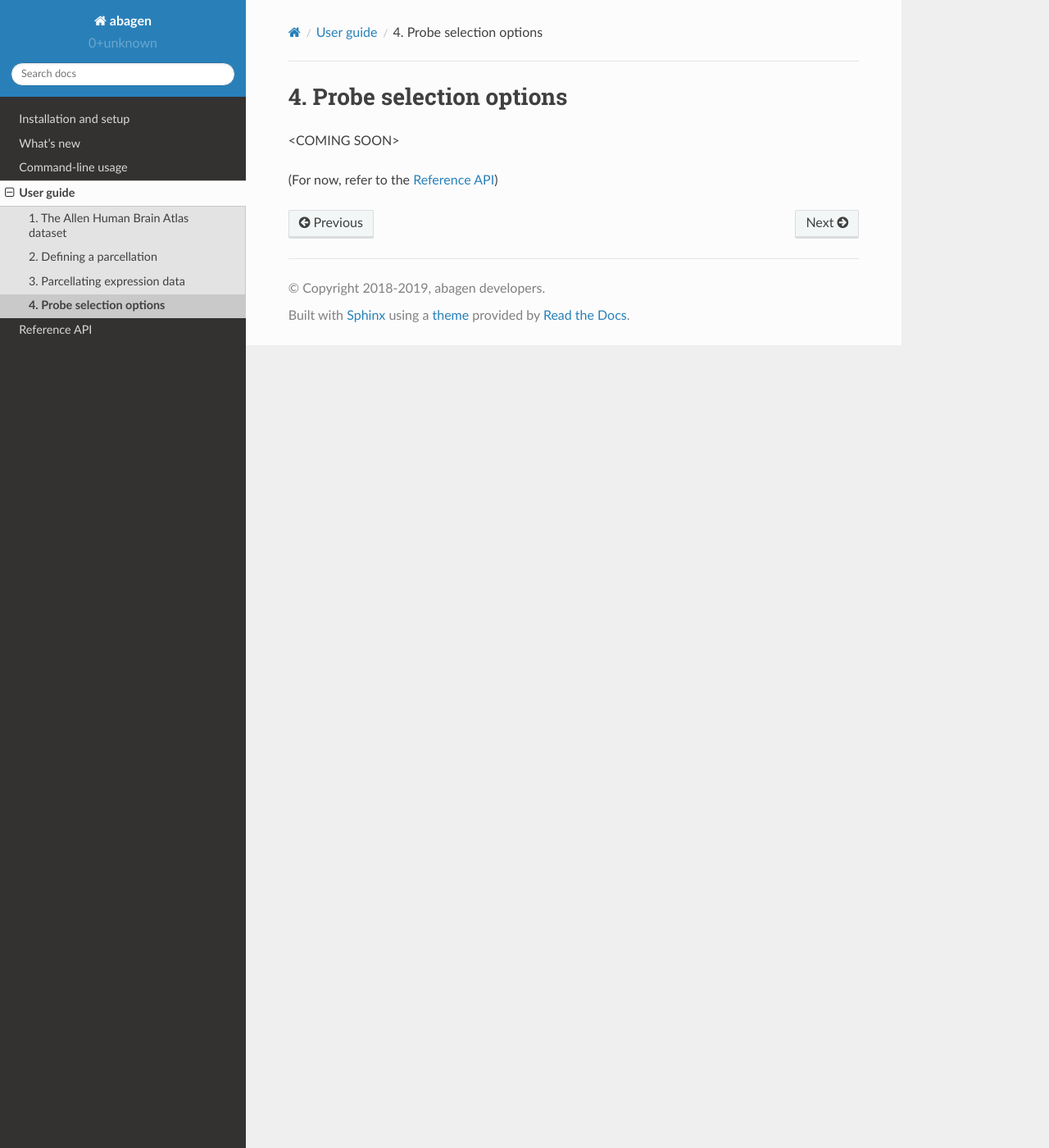
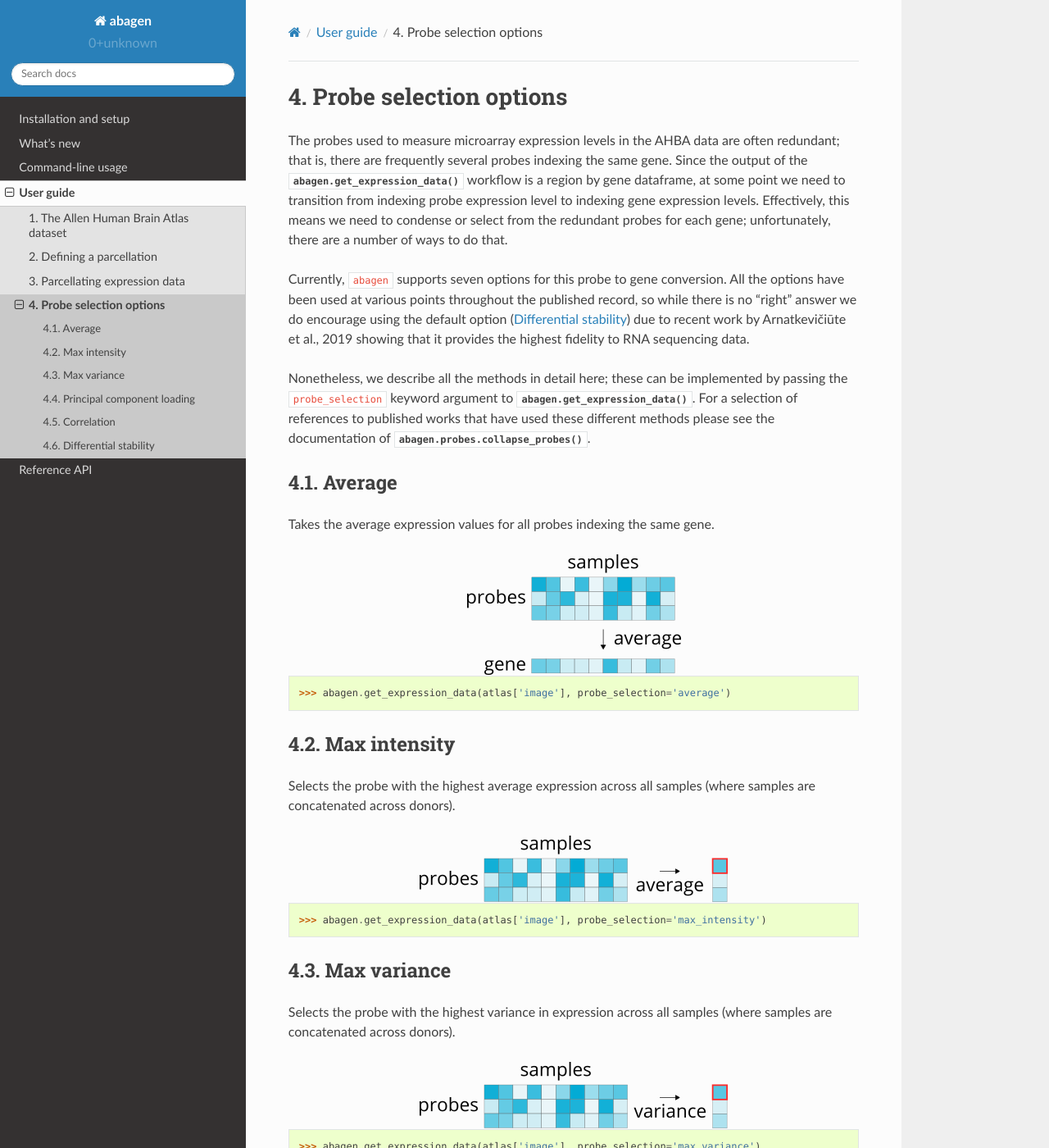
Before and after one commit to rmarkello/abagen, a Sphinx documentation site: the page built from docs/user_guide/probes.rst, in a window 1280 px wide and 1400 px high. Shown: the whole window at 82% size. Built offline with Sphinx 7.4.7 and the Read the Docs theme 2.0.0, drawn with Linux system fonts in a browser that asks for light colours; some of the changed text lies outside the part shown.

Commit message:
[DOC] Documentation on probe selection methods
With figures!

```diff
--- a/docs/user_guide/download.rst
+++ b/docs/user_guide/download.rst
@@ -74,7 +74,7 @@ microarray dataset:
 You can load the data in these files using the :mod:`abagen.io` functions.
 There are IO functions for each of the five file types; you can get more
 information on the functions and the data contained in each file type by
-looking at the ref:`api_ref`. Notably, all IO functions return
+looking at the :ref:`api_ref`. Notably, all IO functions return
 ``pandas.DataFrame`` objects for ease-of-use.
 
 For example, you can load the annotation file for the first donor with:
--- a/docs/user_guide/probes.rst
+++ b/docs/user_guide/probes.rst
@@ -3,6 +3,105 @@
 Probe selection options
 =======================
 
-<COMING SOON>
+The probes used to measure microarray expression levels in the AHBA data are
+often redundant; that is, there are frequently several probes indexing the same
+gene. Since the output of the :func:`abagen.get_expression_data` workflow is a
+region by gene dataframe, at some point we need to transition from indexing
+probe expression level to indexing gene expression levels. Effectively, this
+means we need to condense or select from the redundant probes for each gene;
+unfortunately, there are a number of ways to do that.
 
-(For now, refer to the :ref:`api_ref`)
+Currently, ``abagen`` supports seven options for this probe to gene conversion.
+All the options have been used at various points throughout the published
+record, so while there is no "right" answer we do encourage using the default
+option (`Differential stability`_) due to recent work by Arnatkevičiūte et al.,
+2019 showing that it provides the highest fidelity to RNA sequencing data.
+
+Nonetheless, we describe all the methods in detail here; these can be
+implemented by passing the ``probe_selection`` keyword argument to
+:func:`abagen.get_expression_data`. For a selection of references to published
+works that have used these different methods please see the documentation of
+:func:`abagen.probes.collapse_probes`.
+
+Average
+-------
+Takes the average expression values for all probes indexing the same gene.
+
+.. image:: imgs/average.png
+   :align: center
+
+.. code-block:: python
+
+    >>> abagen.get_expression_data(atlas['image'], probe_selection='average')
+
+Max intensity
+-------------
+Selects the probe with the highest average expression across all samples (where
+samples are concatenated across donors).
+
+.. image:: imgs/max_intensity.png
+   :align: center
+
+.. code-block:: python
+
+    >>> abagen.get_expression_data(atlas['image'], probe_selection='max_intensity')
+
+
+Max variance
+------------
+Selects the probe with the highest variance in expression across all samples
+(where samples are concatenated across donors).
+
+.. image:: imgs/max_variance.png
+   :align: center
+
+.. code-block:: python
+
+    >>> abagen.get_expression_data(atlas['image'], probe_selection='max_variance')
+
+
+Principal component loading
+---------------------------
+Selects the probe with the highest loading on the first principal component
+derived from the probe microarray expression across all samples (where samples
+are concatenated across donors).
+
+.. image:: imgs/pc_loading.png
+   :align: center
+
+.. code-block:: python
+
+    >>> abagen.get_expression_data(atlas['image'], probe_selection='pc_loading')
+
+
+Correlation
+-----------
+When there are more than two probes indexing the same gene, selects the probe
+with the highest average correlation to other probes across all samples (where
+samples are concatenated across donors).
+
+.. image:: imgs/correlation.png
+   :align: center
+
+When there are exactly two probes the correlation procedure cannot be used, and
+so you can fall back to either the `Max intensity`_ (``corr_intensity``) or
+the `Max variance`_ (``corr_variance``) criteria.
+
+.. code-block:: python
+
+    >>> abagen.get_expression_data(atlas['image'], probe_selection='corr_intensity')
+    >>> abagen.get_expression_data(atlas['image'], probe_selection='corr_variance')
+
+
+Differential stability
+----------------------
+Computes the Spearman correlation of microarray expression values for each
+probe across brain regions for every **pair** of donors. Correlations are
+averaged and the probe with the highest correlation is retained.
+
+.. image:: imgs/diff_stability.png
+   :align: center
+
+.. code-block:: python
+
+    >>> abagen.get_expression_data(atlas['image'], probe_selection='diff_stability')
```
Also changed, not shown: docs/user_guide/expression.rst (+17 -9 lines), docs/user_guide/imgs/average.png (added), docs/user_guide/imgs/correlation.png (added), docs/user_guide/imgs/diff_stability.png (added), docs/user_guide/imgs/max_intensity.png (added), docs/user_guide/imgs/max_variance.png (added), docs/user_guide/imgs/pc_loading.png (added).
